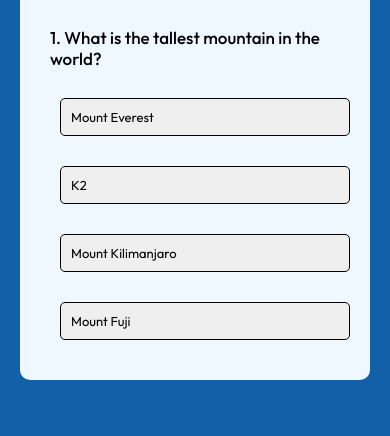
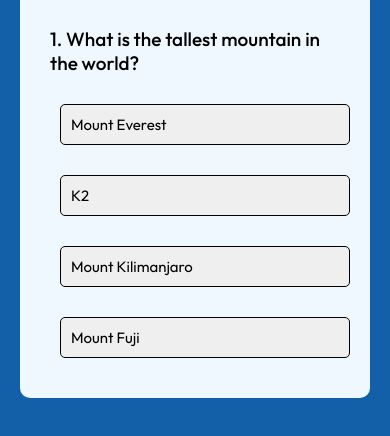
Before and after one commit to CalebKiK/Quizzical-gen-knowledge-website, a plain HTML site: page index.html in a window 390 px wide. Shown: the part 174-610 px from the top of the page. Drawn offline with Linux system fonts and the light colour scheme.

Commit message:
Update quiz questions

```diff
--- a/script.js
+++ b/script.js
@@ -152,6 +152,33 @@ const questions = [
             { text: "North Korea", correct: false},
         ]
     },
+    {
+        question: "What is the largest country in South America?",
+        answers: [
+            { text: "Argentina", correct: false},
+            { text: "Colombia", correct: false},
+            { text: "Peru", correct: false},
+            { text: "Brazil", correct: true},
+        ]
+    },
+    {
+        question: "Which of these is a soft drink originally created by a pharmacist?",
+        answers: [
+            { text: "Coca-Cola", correct: true},
+            { text: "Pepsi", correct: false},
+            { text: "Sprite", correct: false},
+            { text: "Fanta", correct: false},
+        ]
+    },
+    {
+        question: "What is the chemical element used in pencil lead?",
+        answers: [
+            { text: "Gold", correct: false},
+            { text: "Copper", correct: false},
+            { text: "Silver", correct: false},
+            { text: "Graphite", correct: true},
+        ]
+    },
 ];
 
 const questionElement = document.getElementById("question");
--- a/styles.css
+++ b/styles.css
@@ -100,7 +100,7 @@ body{
     }
 
     .quiz h2{
-        font-size: 17px;
+        font-size: 19px;
         padding-bottom: 9px;
     }
 
@@ -109,7 +109,7 @@ body{
         padding: 10px;
         margin-bottom: 20px;
         text-align: left;
-        font-size: 13px;
+        font-size: 15px;
         border: 1px solid;
         border-radius: 5px;
     }
```
